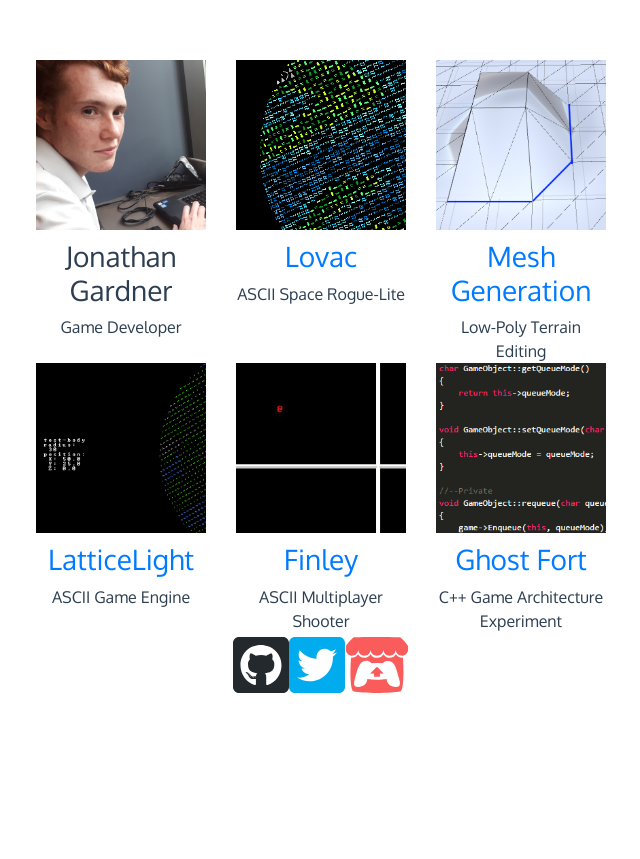
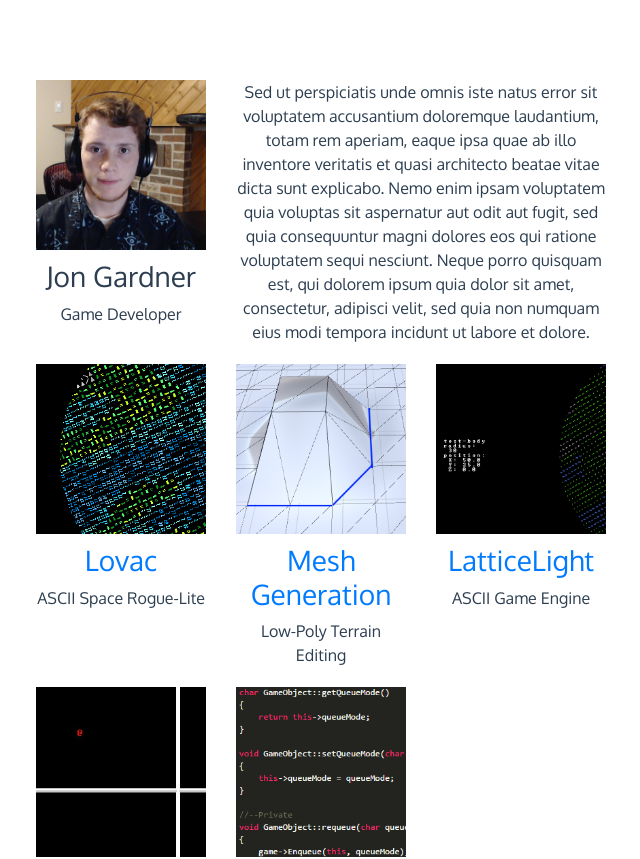
Before and after one commit to DustedHam/jongardner.ca, a Vue app: page / in a window 1280 px wide. Shown: the top 859 px of the page, without its empty margins (319-959 px from the left). Before the commit the page ends 800 px from the top, so only its background shows below. Built offline with nearby package versions, Linux system fonts and the light colour scheme; a web font is replaced by a local one; what vue-code-highlight, vue-easy-lightbox would draw is missing.

Commit message:
Added space for description on home page.

```diff
--- a/src/pages/Home.vue
+++ b/src/pages/Home.vue
@@ -4,12 +4,18 @@
       <div class="row">
         <div class="col-md-4 col-lg-4 project">
           <!--<a href=""> -->
-          <img src="static/images/index/notdeadinside.png" />
-          <h3>Jonathan Gardner</h3>
+          <img src="static/images/index/profile.png" />
+          <h3>Jon Gardner</h3>
           <!--</a>	-->
           <div class="description">Game Developer</div>
         </div>
 
+        <div
+          class="col-md-8 col-lg-8 project"
+        >Sed ut perspiciatis unde omnis iste natus error sit voluptatem accusantium doloremque laudantium, totam rem aperiam, eaque ipsa quae ab illo inventore veritatis et quasi architecto beatae vitae dicta sunt explicabo. Nemo enim ipsam voluptatem quia voluptas sit aspernatur aut odit aut fugit, sed quia consequuntur magni dolores eos qui ratione voluptatem sequi nesciunt. Neque porro quisquam est, qui dolorem ipsum quia dolor sit amet, consectetur, adipisci velit, sed quia non numquam eius modi tempora incidunt ut labore et dolore.</div>
+      </div>
+
+      <div class="row">
         <div class="col-md-4 col-lg-4 project">
           <router-link to="Lovac">
             <img src="static/images/index/planet.png" />
@@ -57,8 +63,8 @@
 
 <script>
 export default {
-  name: 'Home'
-}
+  name: "Home"
+};
 </script>
 
 <style scoped>
--- a/src/style.css
+++ b/src/style.css
@@ -35,3 +35,7 @@ pre {
 	-o-tab-size: 4;
 	tab-size: 4;
 }
+
+.project {
+	padding-top: 20px;
+}
```
Also changed, not shown: static/images/index/profile.png (added).
